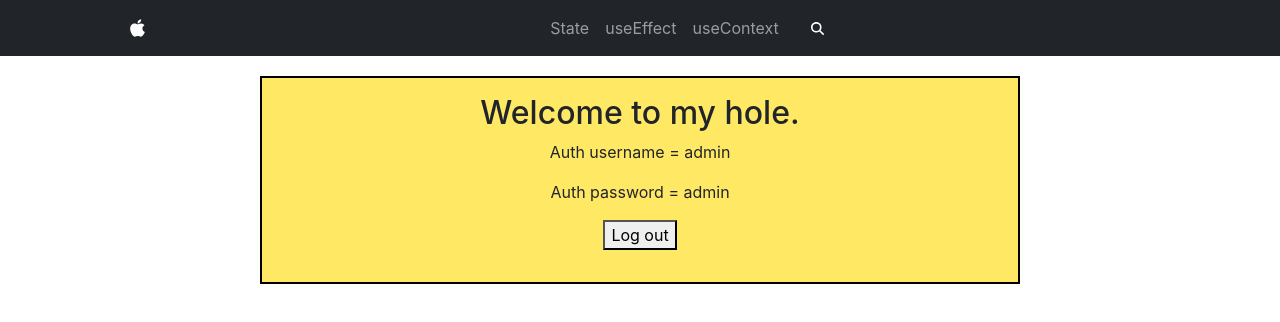
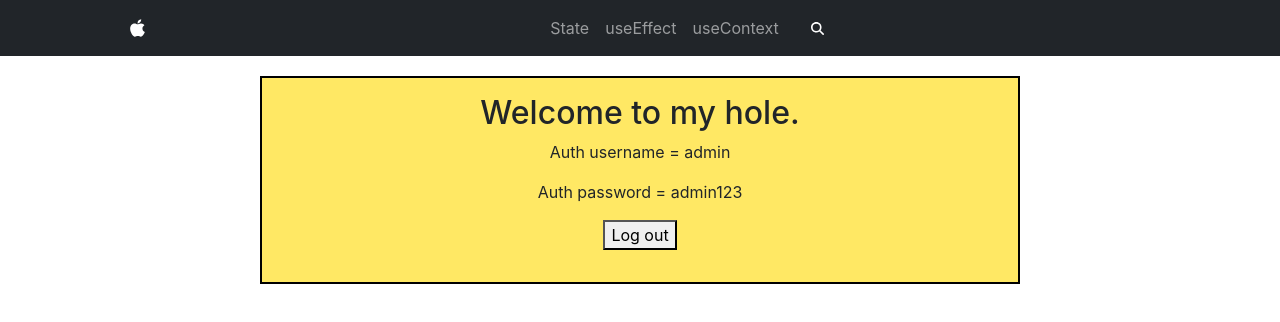
Before and after one commit to NanthawatKTY/react-tutorial, a React (Create React App) app: page /useContext in a window 1280 px wide. Both pictures are taken after typing "Sample", "Sample123" into the empty fields and a click on the button "Log in". Shown: the top 322 px of the page. Built offline with nearby package versions, Linux system fonts and the light colour scheme.

Commit message:
Added useContext x useReducer

```diff
--- a/src/components/login/LogInBox.js
+++ b/src/components/login/LogInBox.js
@@ -2,26 +2,26 @@ import { useContext } from "react";
 import { AuthContext } from "../../views/AppUseContext";
 
 
-const fakeUser = { username: "admin", password: "admin" };
+const fakeUser = { username: "admin", password: "admin123" };
 
 function LoginForm() {
 
-    const {auth, setAuth} = useContext(AuthContext);
+    const {authState, authDispatch} = useContext(AuthContext);
 
     function loginSubmit(event) {
         event.preventDefault();
-        setAuth(fakeUser);
+        authDispatch({ type: 'login', payload: fakeUser }); //Send action = type: login to reducer in AppUseContext
     }
 
     function logoutSubmit() {
-        setAuth(null)
+        authDispatch({ type: "logout" }); //Send action = type: logout to reducer in AppUseContext
     }
 
-    if (!!auth) {
+    if (!!authState) {
         return (
             <div>
-                <p>Auth username = {auth.username}</p>
-                <p>Auth password = {auth.password}</p>
+                <p>Auth username = {authState.username}</p>
+                <p>Auth password = {authState.password}</p>
                 <p><button onClick={logoutSubmit}>Log out</button></p>
             </div>
         )
--- a/src/views/AppUseContext.js
+++ b/src/views/AppUseContext.js
@@ -1,14 +1,29 @@
-import React, {useState} from "react";
+import React, {useReducer, useState} from "react";
 import './AppUseContext.css';
 import LogInArea from "../components/login/LogInArea";
+
+//action = obj ที่สามารถรับข้อมูลต่าง ๆ มาได้
+function reducer(state, action) {
+    if (action.type === 'login') {
+        const { username, password } = action.payload;
+        return { username, password };
+    }
+    if (action.type === 'logout') {
+        return null
+    }
+
+    //ทะลึ่งไม่ใช่ .type จากเงื่อนไขด้านบน จะทำดังนี้
+    return state
+}
 
 const AuthContext = React.createContext();
 
 function AppUseContext () {
-    const [auth, setAuth] = useState(null);
+
+    const [authState, authDispatch] = useReducer(reducer, null);
 
     return (
-        <AuthContext.Provider value={{ auth, setAuth }}>
+        <AuthContext.Provider value={{ authState, authDispatch }}>
             <section className="app-section">
                 <div className="app-container">
                     <LogInArea />
```
